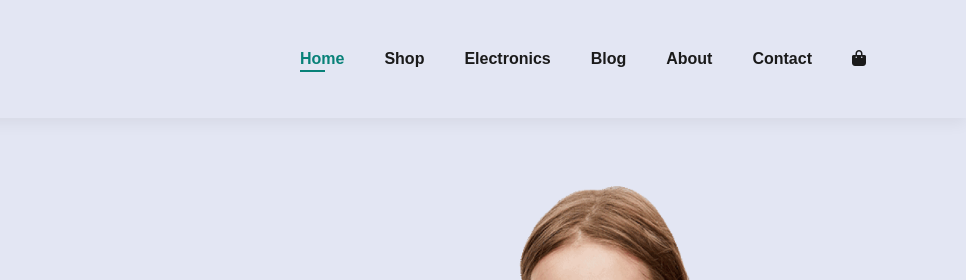
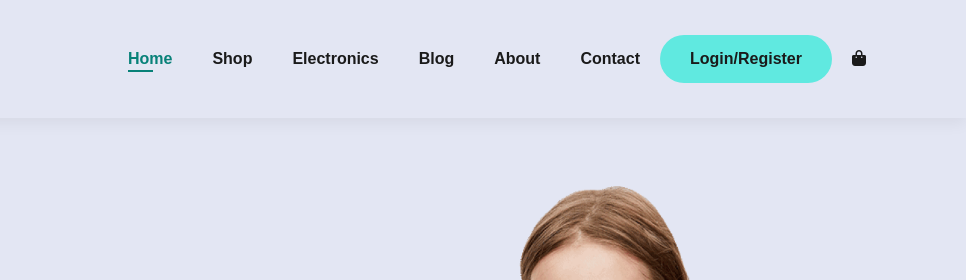
Before and after one commit to Shubham-1605/E-commerce-website, a plain HTML site: page index.html in a window 1280 px wide. Shown: the top 280 px of the page, 314-1280 px from the left. Drawn offline with Linux system fonts and the light colour scheme.

Commit message:
login button added to navbar

```diff
--- a/index.html
+++ b/index.html
@@ -22,6 +22,7 @@
                 <li><a href="blog.html">Blog</a></li>
                 <li><a href="about.html">About</a></li>
                 <li><a href="contact.html">Contact</a></li>
+                <button class="normal"><a href="login.html">Login/Register</a></button>
                 <li id="bag"><a href="cart.html"><i class="fa-solid fa-bag-shopping"></i></a></li>
                 <a href="#" id="close"><i class="fa-solid fa-xmark"></i></a>
             </ul>
--- a/style.css
+++ b/style.css
@@ -131,6 +131,19 @@ button.white {
     bottom: -4px;
     left: 20px;
 }
+
+#header #navbar button{
+    background: #60e9e0;
+    outline: none;
+    border-radius: 30px;
+}
+
+#header #navbar button a{
+    color: #1a1a1a;
+    font-weight: 600;
+    text-decoration: none;
+}
+
 
 #mobile {
     display: none;
```
Also changed, not shown: about.html (+1 -0 lines), blog.html (+1 -0 lines), cart.html (+1 -0 lines), contact.html (+1 -0 lines), shop.html (+1 -0 lines), single_product.html (+1 -0 lines).
